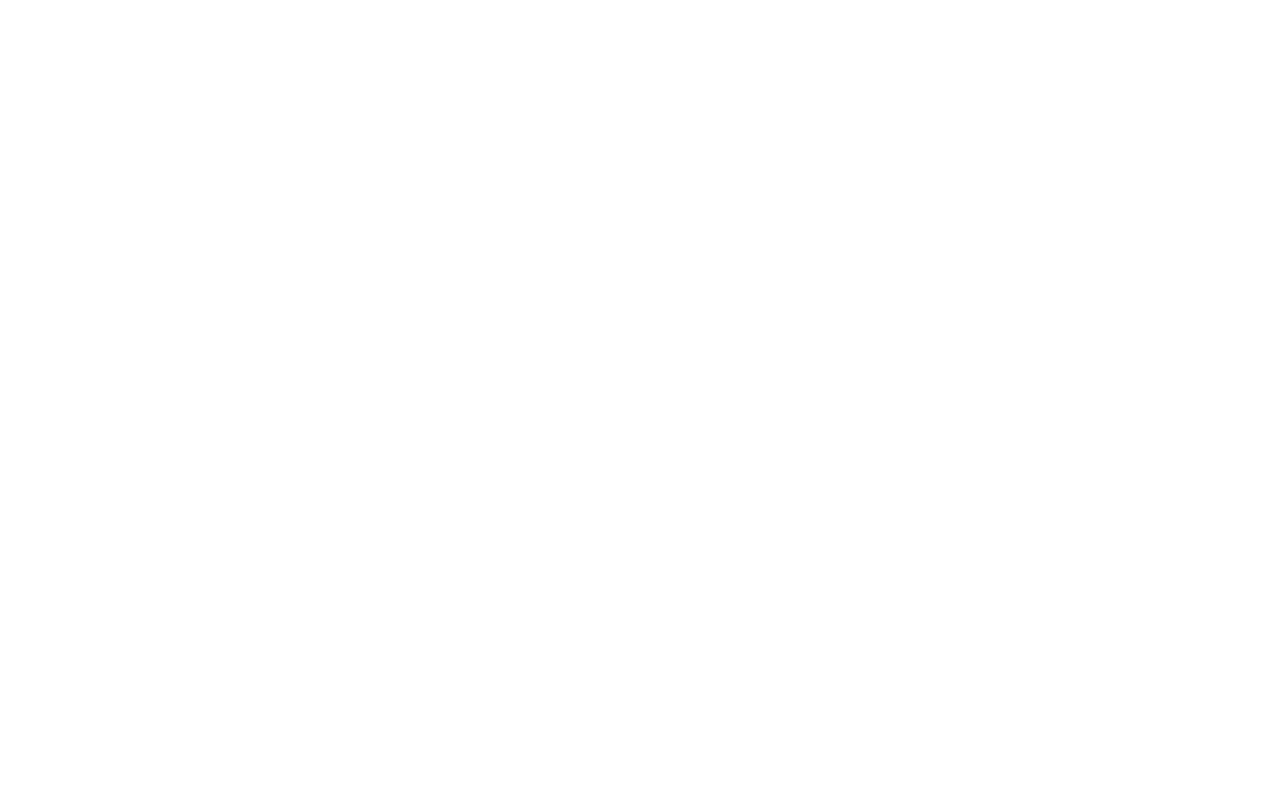
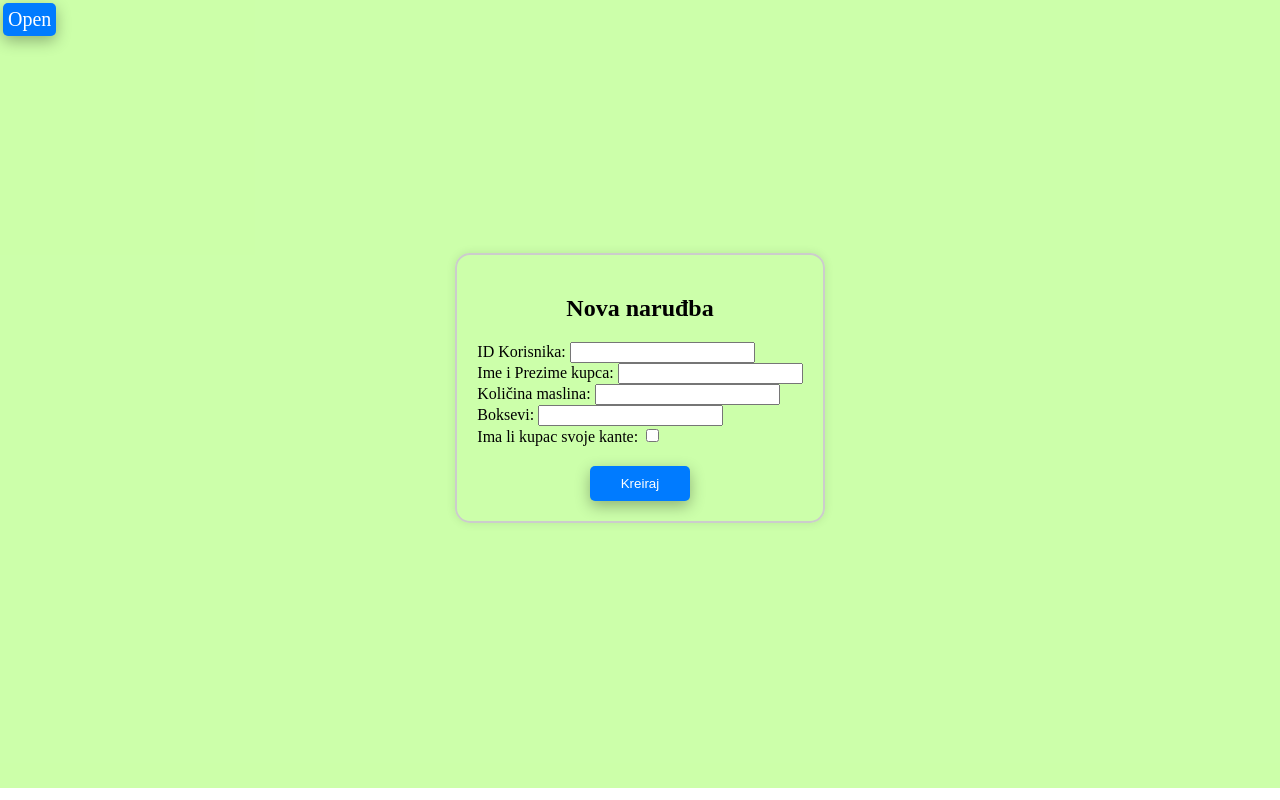
Before and after one commit to Mastered1738/ipvo-sveltekit-prakticni-rad, a SvelteKit app in the folder ipvo-sveltekit-prakticni-rad/: page /Kreiraj_Narudzbu in a window 1280 px wide. Built offline with nearby package versions, Linux system fonts and the light colour scheme.

Commit message:
Feat: Kreiraj_Narudzbu complete

```diff
--- a/ipvo-sveltekit-prakticni-rad/src/routes/Kreiraj_Narudzbu/+page.svelte
+++ b/ipvo-sveltekit-prakticni-rad/src/routes/Kreiraj_Narudzbu/+page.svelte
@@ -0,0 +1,71 @@
+<script>
+    import UpdateForm from "../../components/updateForm.svelte";
+    import Sidebar from "../../components/sidebar.svelte";
+
+    function handleKreacija() {
+	}
+</script>
+
+<body>
+    <Sidebar/>
+    <UpdateForm>
+        <h2 class="title">Nova naruđba</h2>
+        <div>
+            <div class="input_group">
+                <label for="">ID Korisnika:</label>
+                <input type="text" id="">
+            </div>
+			<div class="input_group">
+                <label for="">Ime i Prezime kupca:</label>
+                <input type="text" id="">
+            </div>
+			<div class="input_group">
+                <label for="">Količina maslina:</label>
+                <input type="text" id="">
+            </div>
+			<div class="input_group">
+                <label for="">Boksevi:</label>
+                <input type="text" id="">
+            </div>
+			<div class="input_group">
+                <label for="">Ima li kupac svoje kante:</label>
+                <input type="checkbox" id="">
+            </div>
+			<button class="button" on:click={handleKreacija}>Kreiraj</button>
+        </div>
+    </UpdateForm>
+</body>
+
+<style>
+    body {
+        margin: -20px;
+        padding: 0;
+        display: flex;
+        justify-content: center;
+        align-items: center;
+        height: 100vh;
+        background-color: #b2ff7ea9;
+    }
+		.title{
+        text-align: center;
+    }
+	.button {
+        width: 100px;
+        padding: 10px;
+        margin: 0 auto;
+        margin-top: 20px;
+        display: block;
+        background-color: #007bff;
+        color: #fff;
+        border: none;
+        border-radius: 5px;
+        cursor: pointer;
+        transition: all 0.3s ease;
+        box-shadow: 0 5px 15px rgba(0, 0, 0, 0.3);
+    }
+    .button:active {
+        background-color: #0056b3;
+        box-shadow: 0 2px 5px rgba(0, 0, 0, 0.3);
+        transform: translateY(1px);
+    }
+</style>
```
